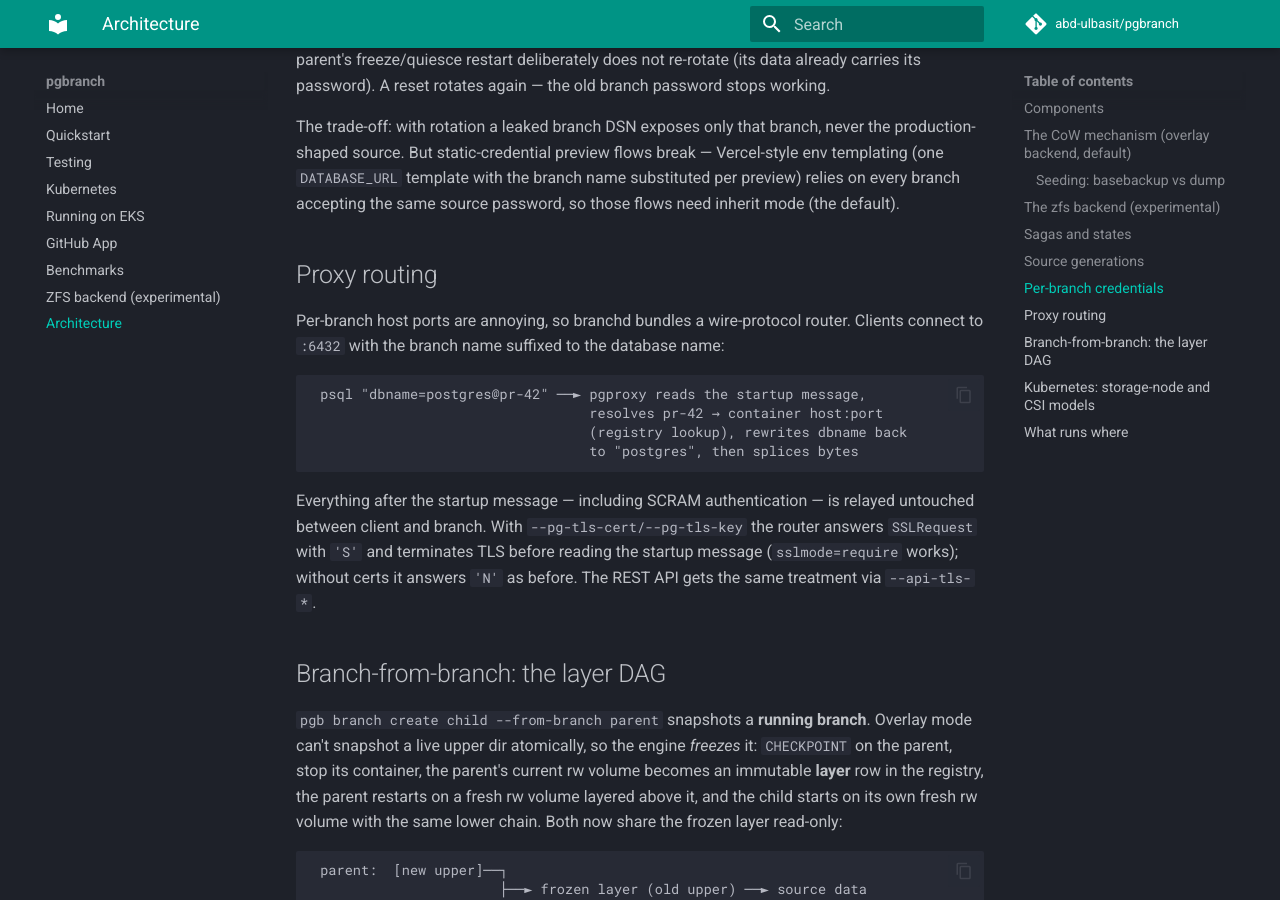
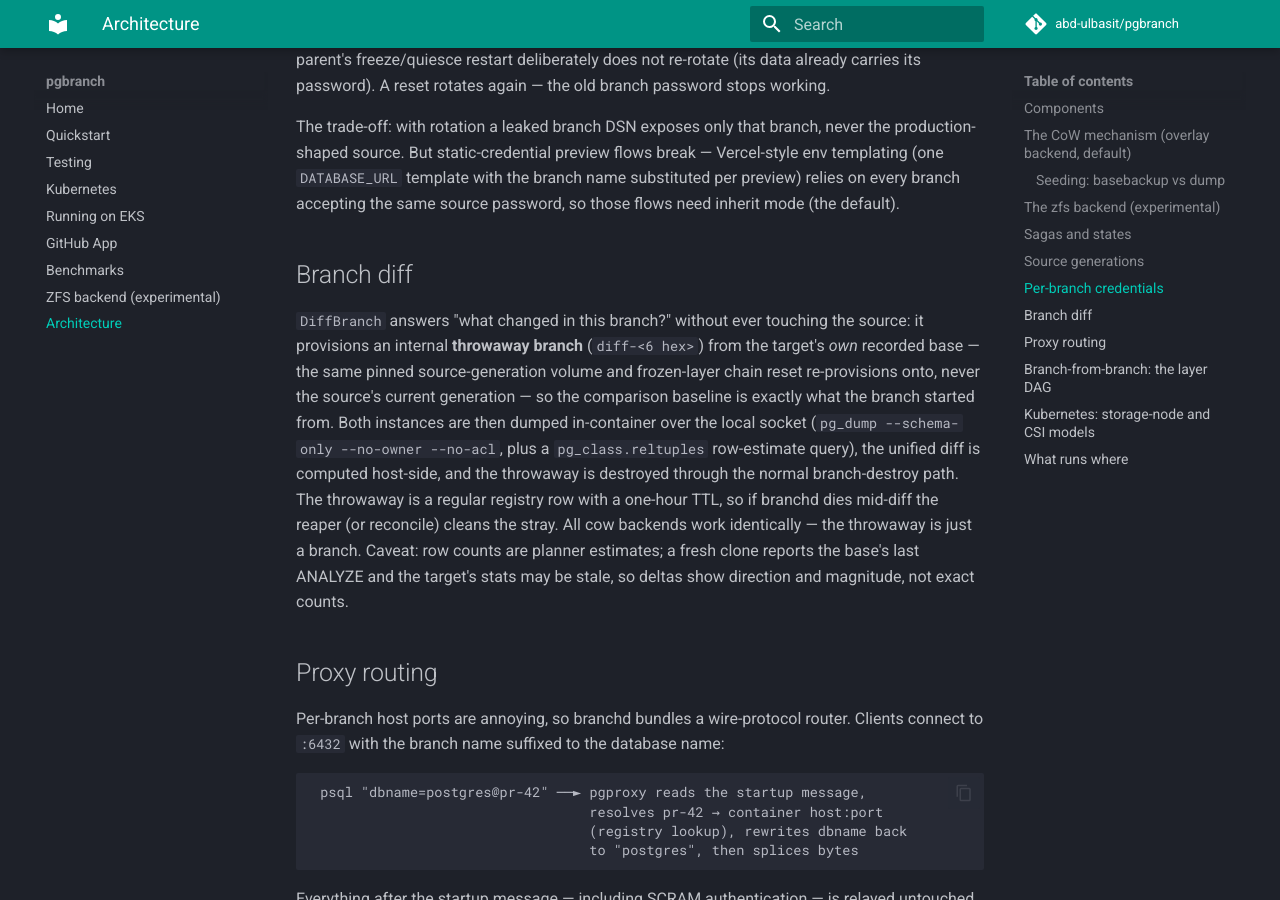
Before and after one commit to abd-ulbasit/pgoverlay, an MkDocs documentation site: the page built from docs/architecture.md, in a window 1280 px wide and 900 px high, scrolled down 2900 px. Built offline with MkDocs 1.6.1 and Material for MkDocs 9.7.7, drawn with Linux system fonts in a browser that asks for light colours; comment, search, counter and statistics services are not loaded.

Commit message:
docs: branch diff section in README and architecture guide
Co-Authored-By: Claude Fable 5 <noreply@anthropic.com>

```diff
--- a/docs/architecture.md
+++ b/docs/architecture.md
@@ -142,6 +142,24 @@ break — Vercel-style env templating (one `DATABASE_URL` template with the
 branch name substituted per preview) relies on every branch accepting the
 same source password, so those flows need inherit mode (the default).
 
+## Branch diff
+
+`DiffBranch` answers "what changed in this branch?" without ever touching
+the source: it provisions an internal **throwaway branch** (`diff-<6 hex>`)
+from the target's *own* recorded base — the same pinned source-generation
+volume and frozen-layer chain reset re-provisions onto, never the source's
+current generation — so the comparison baseline is exactly what the branch
+started from. Both instances are then dumped in-container over the local
+socket (`pg_dump --schema-only --no-owner --no-acl`, plus a
+`pg_class.reltuples` row-estimate query), the unified diff is computed
+host-side, and the throwaway is destroyed through the normal branch-destroy
+path. The throwaway is a regular registry row with a one-hour TTL, so if
+branchd dies mid-diff the reaper (or reconcile) cleans the stray. All cow
+backends work identically — the throwaway is just a branch. Caveat: row
+counts are planner estimates; a fresh clone reports the base's last ANALYZE
+and the target's stats may be stale, so deltas show direction and magnitude,
+not exact counts.
+
 ## Proxy routing
 
 Per-branch host ports are annoying, so branchd bundles a wire-protocol
```
Also changed, not shown: README.md (+25 -0 lines).
